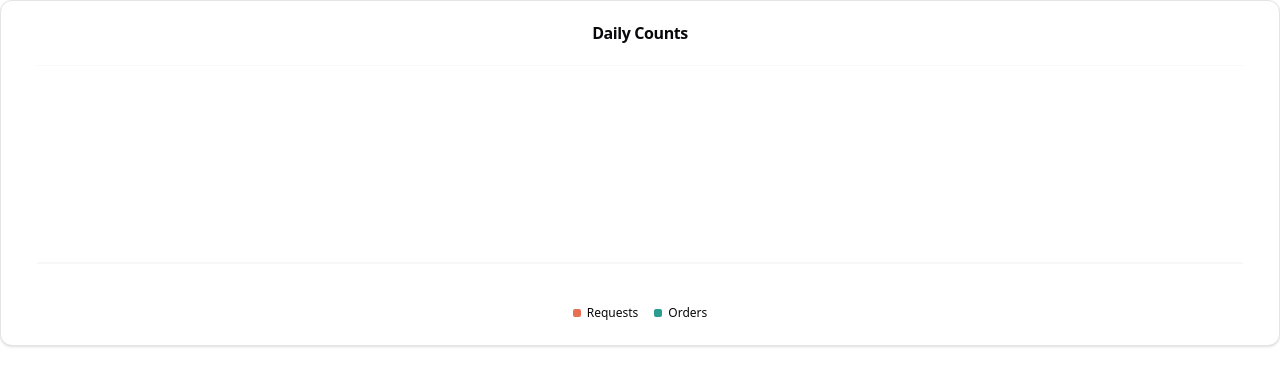
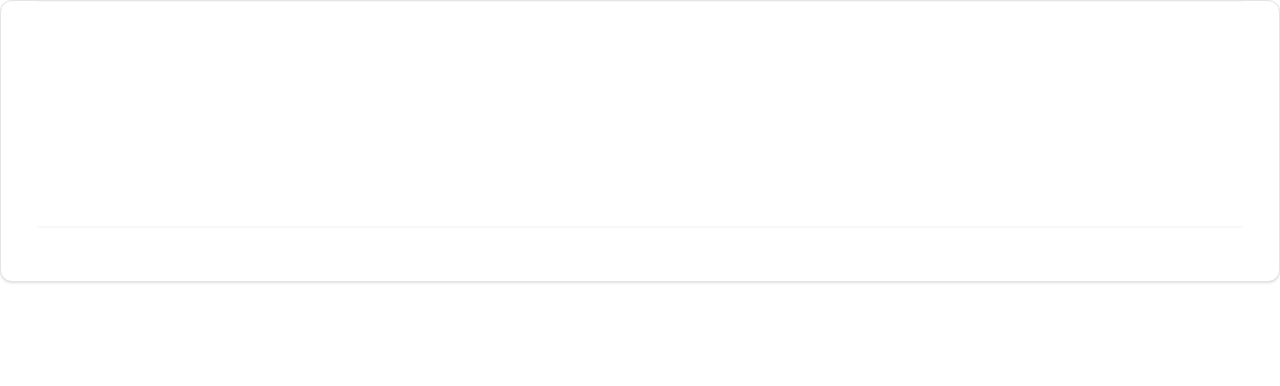
Before and after one commit to paulStruble/bWork, a Next.js app in the folder frontend/: page /dashboard/widgets/requestLineChart in a window 1280 px wide. Shown: the top 386 px of the page. Built offline with nearby package versions, Linux system fonts and the light colour scheme.

Commit message:
simplify line chart

```diff
--- a/frontend/src/pages/dashboard/widgets/requestLineChart.tsx
+++ b/frontend/src/pages/dashboard/widgets/requestLineChart.tsx
@@ -47,9 +47,9 @@ type RequestLineChartProps = {
 const RequestLineChart: React.FC<RequestLineChartProps> = ({ chartData }) => {
   return (
     <Card>
-      <CardHeader className="flex justify-center">
+      {/* <CardHeader className="flex justify-center">
         <CardTitle className="text-center">Daily Counts</CardTitle>
-      </CardHeader>
+      </CardHeader> */}
       <CardContent className="w-full">
         <ChartContainer config={chartConfig} className="w-full h-64">
           <LineChart
@@ -86,7 +86,7 @@ const RequestLineChart: React.FC<RequestLineChartProps> = ({ chartData }) => {
               strokeWidth={2}
               dot={false}
             />
-            <ChartLegend content={<ChartLegendContent />} />
+            {/* <ChartLegend content={<ChartLegendContent />} /> */}
           </LineChart>
         </ChartContainer>
       </CardContent>
```
